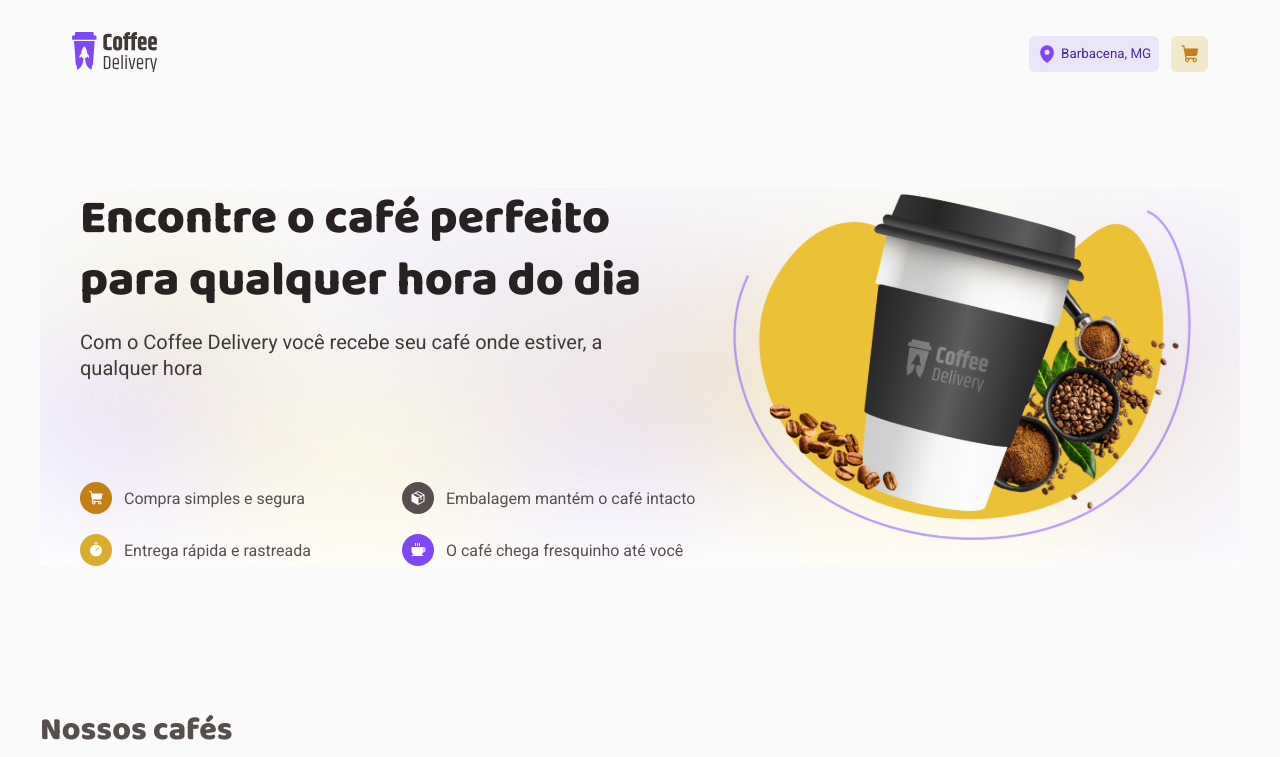
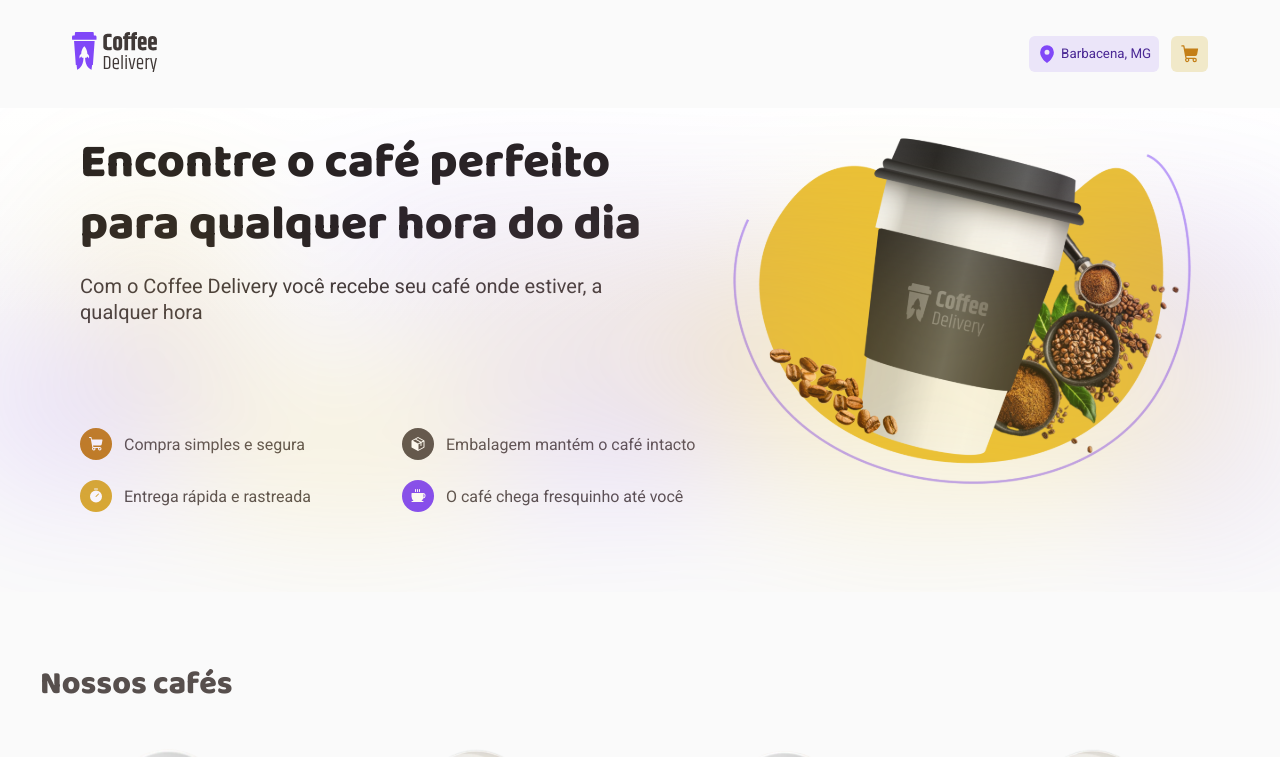
Before and after one commit to diegofchagas/coffe-delivery, a React (Vite) app: page / in a window 1280 px wide. Shown: the top 757 px of the page. Built offline with nearby package versions, Linux system fonts and the light colour scheme.

Commit message:
ajustando background e estilizacoes da home

```diff
--- a/src/Layout/DefaultLayout/style.ts
+++ b/src/Layout/DefaultLayout/style.ts
@@ -1,10 +1,12 @@
-import styled from 'styled-components';
+import styled from "styled-components";
 
 export const LayoutContainer = styled.div`
-  width:100%;
-  max-width:1200px;
-  margin-right: auto;
-  margin-left: auto;
+  .container-basic {
+    width: 100%;
+    max-width: 1200px;
+    margin-right: auto;
+    margin-left: auto;
+  }
 `;
 
 // teria que colocar essa configuracao para toas as minhas paginas
--- a/src/components/Header/index.tsx
+++ b/src/components/Header/index.tsx
@@ -12,7 +12,7 @@
 export const Header = () => {
   const {cartCoffesQuantity} =  useContext(CartContext)
   return (
-    <HeaderContainer>
+    <HeaderContainer className="container-basic">
       <NavLink to="/">
       <img src={logo} alt="" />
       </NavLink>
--- a/src/pages/Home/Components/About/index.tsx
+++ b/src/pages/Home/Components/About/index.tsx
@@ -1,4 +1,5 @@
 import copo from "../../../../assets/copo-cafe.svg";
+import bg from "../../../../assets/about-background.svg"
 import { Banner, Container, ContainerAbout, InfoContainer } from "./style";
 import { TextWithIcon } from "../../../../components/TextWithIcon";
 import { Coffee, Package, ShoppingCart, Timer } from "@phosphor-icons/react";
@@ -42,6 +43,7 @@
           />
         </InfoContainer>
       </ContainerAbout>
+      <img src={bg} id="bg" alt="" />
     </Container>
   );
 };
--- a/src/pages/Home/Components/About/style.ts
+++ b/src/pages/Home/Components/About/style.ts
@@ -1,14 +1,22 @@
 import styled from 'styled-components';
-import aboutBackground from '../../../../assets/about-background.svg'
-
 
 export const Container = styled.div`
+  display:flex;
+  align-items:center;
+  padding: 1.5rem 0rem;
   width:100%;
-  background: ${() => `url(${aboutBackground}) no-repeat center,
-  linear-gradient(0deg, #fff 0%, rgba(250, 250, 250, 0.2) 50%, #fafafa 100%)
-  `};
-  background-size:cover;
-  margin-bottom:9rem;
+  position:relative;
+  img#bg{
+    position: absolute;
+    top: 0;
+    left: 0;
+    max-height: 500px;
+    width: 100vw;
+    object-fit: cover;
+  }
+  margin-bottom:8rem;
+  background: no-repeat center,
+  linear-gradient(180deg, #fff 0%, rgba(250, 250, 250, 0.2) 50%, #fafafa 100%);
 `;
 
 export const ContainerAbout = styled.section`
@@ -16,7 +24,6 @@
   max-width:1120px;
   margin-right: auto;
   margin-left: auto;
-  margin-top:5rem;
   display:grid;
   grid-template-columns: 2fr 1fr;
 
@@ -51,5 +58,5 @@
 display:grid;
 grid-template-columns: 1fr 1fr;
 row-gap:1.25rem;
-margin-top:-4.125rem;
+margin-top:-4rem;
 `;
--- a/src/pages/Home/index.tsx
+++ b/src/pages/Home/index.tsx
@@ -8,12 +8,14 @@
   return (
     <ContainerHome>
       <About />
+      <div className="container-basic">
       <h2>Nossos cafés</h2>
       <section className="cards-coffes-types">
         {coffeTypes.map((coffes) => (
           <CardCoffe key={coffes.id} coffes={coffes} />
         ))}
       </section>
+      </div>
     </ContainerHome>
   );
 };
--- a/src/pages/Home/styles.ts
+++ b/src/pages/Home/styles.ts
@@ -15,6 +15,6 @@
     grid-template-columns: repeat(4, 1fr);
     column-gap:2rem;
     row-gap:1.5rem;
-    margin-top:3rem;
+    margin-top:1rem;
   }
 `;
```
